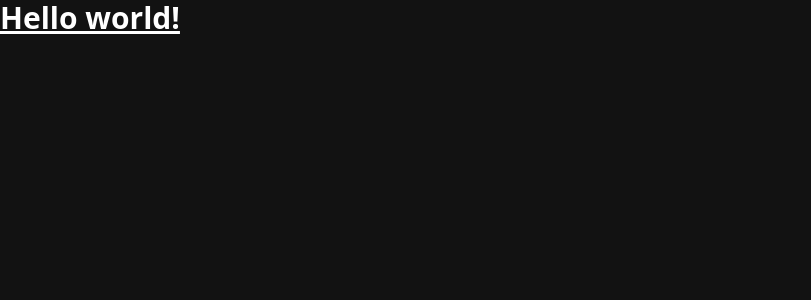
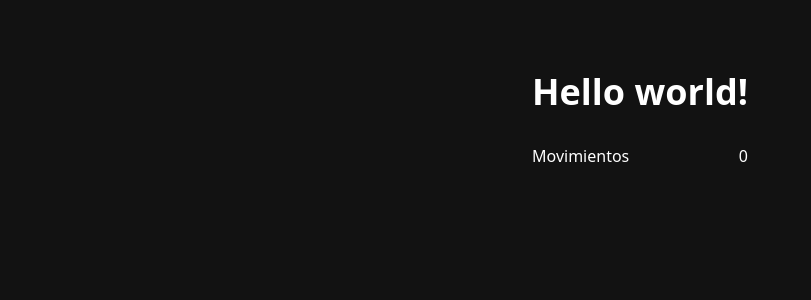
Before and after one commit to rolando22/memory-game, a React (Vite) app: page / in a window 1280 px wide. Shown: the top 300 px of the page, without its empty margins (0-811 px from the left). Built offline with nearby package versions, Linux system fonts and the light colour scheme.

Commit message:
[ADD] Header

```diff
--- a/src/App.tsx
+++ b/src/App.tsx
@@ -1,7 +1,9 @@
+import { Header } from './components';
+
 export function App() {
 	return (
-		<h1 className="text-3xl font-bold underline">
-			Hello world!
-		</h1>
+		<div className='grid content-center justify-center p-10'>
+			<Header />
+		</div>
 	);
 }
--- /dev/null
+++ b/src/components/Header/index.tsx
@@ -0,0 +1,13 @@
+export function Header() {
+	return (
+		<header>
+			<h1 className='font-bold text-4xl my-8'>
+				Hello world!
+			</h1>
+			<section className='flex justify-between'>
+				<p>Movimientos</p>
+				<p>0</p>
+			</section>
+		</header>
+	);
+}
--- /dev/null
+++ b/src/components/index.ts
@@ -0,0 +1 @@
+export { Header } from './Header';
```
